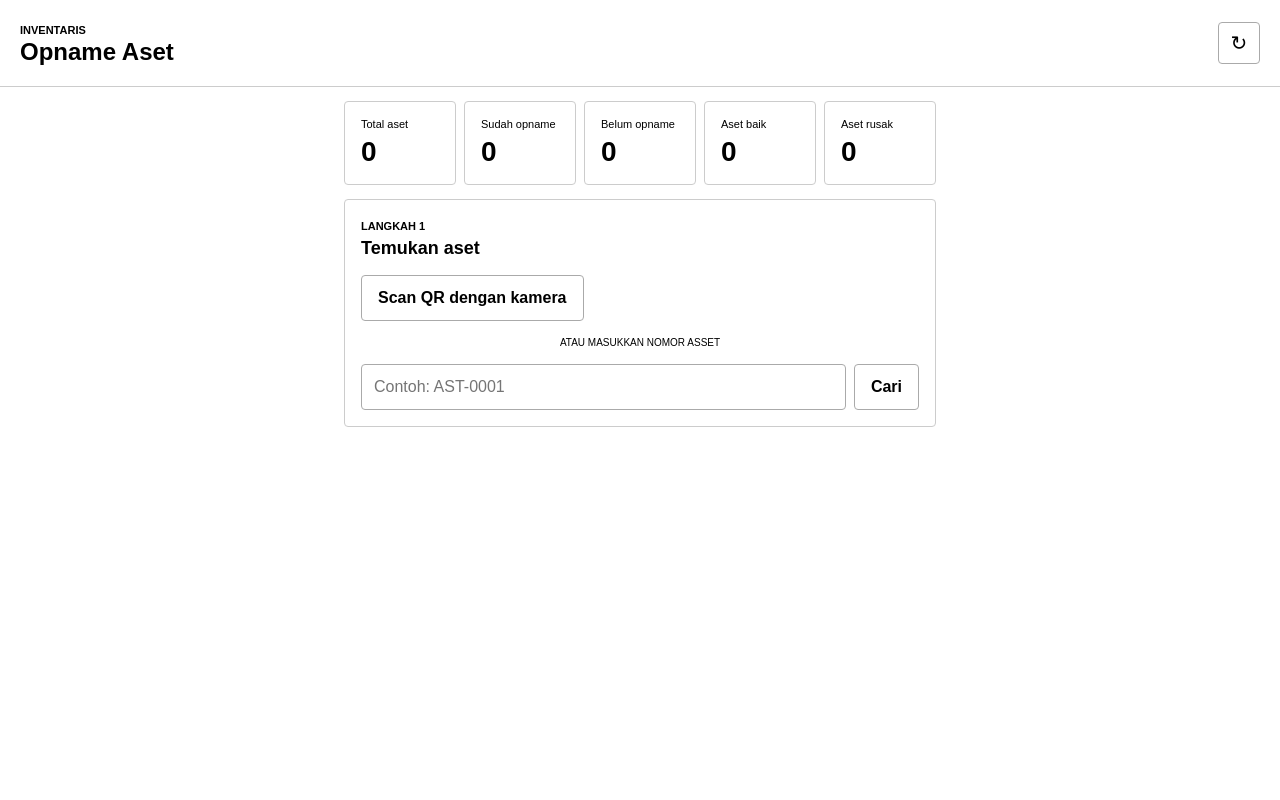
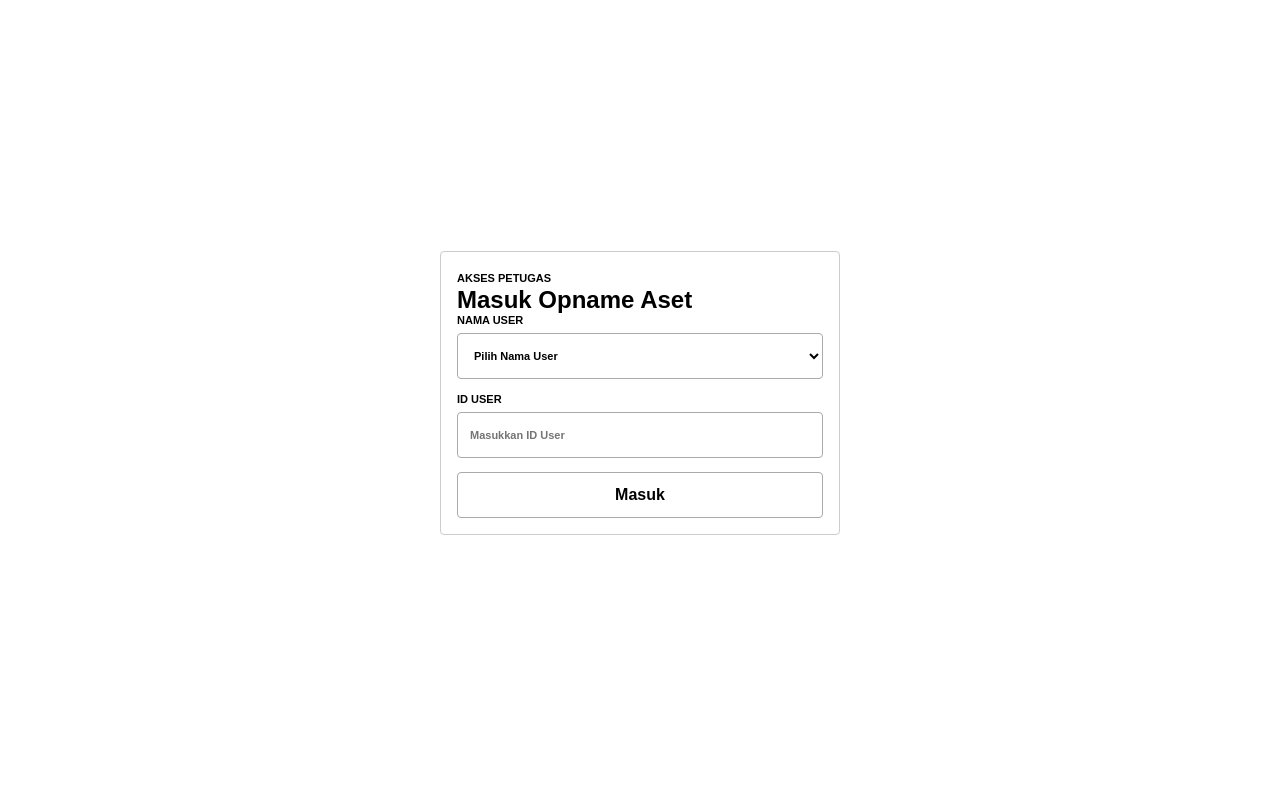
Before and after one commit to jauwsj-coder/railway-opname-aset, a Flask app: page / in a window 1280 px wide. Run offline with Flask 3, Linux system fonts and the light colour scheme; some libraries are stand-ins or nearby versions.

Commit message:
Revisi web app opname aset scanner role dashboard

```diff
--- a/app.py
+++ b/app.py
@@ -1,54 +1,31 @@
 import json
 import os
+from collections import Counter
 from datetime import datetime
 from zoneinfo import ZoneInfo
 
 import gspread
 from flask import Flask, jsonify, render_template, request
 from google.oauth2.service_account import Credentials
+from itsdangerous import BadSignature, SignatureExpired, URLSafeTimedSerializer
 
 
 app = Flask(__name__)
+MASTER_SHEET, LOG_SHEET, ROLE_SHEET, DASHBOARD_SHEET = "MASTER_ASET", "LOG_OPNAME", "ROLE", "DASHBOARD"
+TIMEZONE = os.getenv("APP_TIMEZONE", "Asia/Jakarta")
+AUTH_MAX_AGE = 12 * 60 * 60
 
-MASTER_SHEET = "MASTER_ASET"
-LOG_SHEET = "LOG_OPNAME"
-TIMEZONE = os.getenv("APP_TIMEZONE", "Asia/Jakarta")
-
-MASTER_HEADERS = [
-    "NOMOR ASSET",
-    "TYPE",
-    "NO LAYOUT",
-    "USER",
-    "OPNAME",
-    "KONDISI",
-    "LOKASI DETAIL",
-    "KONDISI TERAKHIR",
-    "STATUS TERAKHIR",
-    "TANGGAL OPNAME TERAKHIR",
-    "KETERANGAN TERAKHIR",
-]
-
-LOG_HEADERS = [
-    "TIMESTAMP",
-    "NOMOR ASSET",
-    "TYPE",
-    "NO LAYOUT",
-    "USER",
-    "KONDISI",
-    "LOKASI DETAIL",
-    "KONDISI HASIL OPNAME",
-    "STATUS",
-    "TANGGAL OPNAME",
-    "DOKUMENTASI",
-    "KETERANGAN",
-]
+MASTER_HEADERS = ["NOMOR ASSET", "TYPE", "NO LAYOUT", "USER", "OPNAME", "KONDISI", "AREA", "LOKASI DETAIL", "KONDISI TERAKHIR", "STATUS TERAKHIR", "TANGGAL OPNAME TERAKHIR", "KETERANGAN TERAKHIR"]
+LOG_HEADERS = ["TIMESTAMP", "NOMOR ASSET", "TYPE", "NO LAYOUT", "USER", "KONDISI", "LOKASI DETAIL", "AREA", "KONDISI HASIL OPNAME", "STATUS", "TANGGAL OPNAME", "DOKUMENTASI", "KETERANGAN", "NAMA PETUGAS", "ID USER", "ROLE"]
+ROLE_HEADERS = ["NAMA USER", "ID USER", "ROLE"]
+DASHBOARD_HEADERS = ["METRIK", "NILAI", "DIPERBARUI"]
+SCORE_HEADERS = ["ROLE", "JUMLAH OPNAME", "PERSENTASE"]
 
 
 class AppError(Exception):
     def __init__(self, message, status=400):
         super().__init__(message)
-        self.message = message
-        self.status = status
+        self.message, self.status = message, status
 
 
 @app.errorhandler(AppError)
@@ -72,50 +49,59 @@ def healthz():
     return jsonify({"status": "ok"})
 
 
+@app.get("/api/users")
+def users():
+    rows = get_rows(get_worksheet(ROLE_SHEET), ROLE_HEADERS)
+    names = sorted({clean(row["NAMA USER"]) for row in rows if clean(row["NAMA USER"])})
+    return jsonify({"users": names})
+
+
+@app.post("/api/login")
+def login():
+    payload = request.get_json(silent=True) or {}
+    name, user_id = clean(payload.get("name")), clean(payload.get("userId"))
+    user = find_role_user(name, user_id)
+    if not user:
+        raise AppError("Nama User atau ID User tidak sesuai.", 401)
+    identity = {"name": user["NAMA USER"], "userId": user["ID USER"], "role": user["ROLE"]}
+    return jsonify({"token": serializer().dumps(identity), "user": identity})
+
+
 @app.get("/api/dashboard")
 def dashboard():
-    rows = get_rows(get_worksheet(MASTER_SHEET), MASTER_HEADERS)
-    assets = [row for row in rows if normalize_code(row["NOMOR ASSET"])]
-    summary = {"total": len(assets), "completed": 0, "pending": 0, "good": 0, "damaged": 0}
+    require_user()
+    summary, score = build_dashboard()
+    return jsonify({"summary": summary, "scoreCard": score})
 
-    for asset in assets:
-        status = clean(asset["STATUS TERAKHIR"]).lower()
-        condition = clean(asset["KONDISI TERAKHIR"]).lower()
-        summary["completed" if status == "sudah opname" else "pending"] += 1
-        if condition == "baik":
-            summary["good"] += 1
-        elif condition == "rusak":
-            summary["damaged"] += 1
 
-    return jsonify(summary)
+@app.post("/api/dashboard/sync")
+def sync_dashboard():
+    require_user()
+    summary, score = build_dashboard()
+    write_dashboard_sheet(summary, score)
+    return jsonify({"success": True, "message": "Sheet DASHBOARD berhasil diperbarui."})
 
 
 @app.get("/api/assets/<asset_code>")
 def find_asset(asset_code):
+    require_user()
     code = normalize_code(asset_code)
     if not code:
         raise AppError("NOMOR ASSET wajib diisi.")
-
-    master_rows = get_rows(get_worksheet(MASTER_SHEET), MASTER_HEADERS)
-    asset = next((row for row in master_rows if normalize_code(row["NOMOR ASSET"]) == code), None)
+    asset = next((row for row in get_rows(get_worksheet(MASTER_SHEET), MASTER_HEADERS) if normalize_code(row["NOMOR ASSET"]) == code), None)
     if not asset:
         raise AppError(f"Aset {code} tidak ditemukan.", 404)
-
-    log_rows = get_rows(get_worksheet(LOG_SHEET), LOG_HEADERS)
-    history = [row for row in log_rows if normalize_code(row["NOMOR ASSET"]) == code]
+    history = [row for row in get_rows(get_worksheet(LOG_SHEET), LOG_HEADERS) if normalize_code(row["NOMOR ASSET"]) == code]
     history.reverse()
-
     return jsonify({"asset": serialize_asset(asset), "history": [serialize_log(row) for row in history[:5]]})
 
 
 @app.post("/api/opname")
 def submit_opname():
+    operator = require_user()
     payload = request.get_json(silent=True) or {}
-    code = normalize_code(payload.get("assetCode"))
-    condition = clean(payload.get("condition"))
-    notes = clean(payload.get("notes"))
-    documentation = clean(payload.get("documentation"))
-
+    code, condition = normalize_code(payload.get("assetCode")), clean(payload.get("condition"))
+    notes, documentation = clean(payload.get("notes")), clean(payload.get("documentation"))
     if not code:
         raise AppError("NOMOR ASSET wajib diisi.")
     if condition not in ("Baik", "Rusak"):
@@ -124,85 +110,104 @@ def submit_opname():
         raise AppError("Dokumentasi harus berupa tautan http/https.")
 
     master = get_worksheet(MASTER_SHEET)
-    master_values = master.get_all_values()
-    validate_headers(master_values, MASTER_HEADERS, MASTER_SHEET)
-    header_map = {header: index + 1 for index, header in enumerate(master_values[0])}
-
-    asset_row_number = None
-    asset = None
-    for row_number, values in enumerate(master_values[1:], start=2):
-        row = row_to_dict(master_values[0], values)
+    values = master.get_all_values()
+    validate_headers(values, MASTER_HEADERS, MASTER_SHEET)
+    header_map = {header: index + 1 for index, header in enumerate(values[0])}
+    asset_row, asset = None, None
+    for row_number, row_values in enumerate(values[1:], start=2):
+        row = row_to_dict(values[0], row_values)
         if normalize_code(row["NOMOR ASSET"]) == code:
-            asset_row_number = row_number
-            asset = row
+            asset_row, asset = row_number, row
             break
-
     if not asset:
         raise AppError(f"Aset {code} tidak ditemukan.", 404)
 
-    now = datetime.now(ZoneInfo(TIMEZONE))
-    date_value = now.strftime("%Y-%m-%d %H:%M:%S")
-    status = "Sudah Opname"
-
+    date_value, status = now_text(), "Sudah Opname"
     updates = [
-        {"range": gspread.utils.rowcol_to_a1(asset_row_number, header_map["KONDISI TERAKHIR"]), "values": [[condition]]},
-        {"range": gspread.utils.rowcol_to_a1(asset_row_number, header_map["STATUS TERAKHIR"]), "values": [[status]]},
-        {"range": gspread.utils.rowcol_to_a1(asset_row_number, header_map["TANGGAL OPNAME TERAKHIR"]), "values": [[date_value]]},
-        {"range": gspread.utils.rowcol_to_a1(asset_row_number, header_map["KETERANGAN TERAKHIR"]), "values": [[notes]]},
+        {"range": gspread.utils.rowcol_to_a1(asset_row, header_map["KONDISI TERAKHIR"]), "values": [[condition]]},
+        {"range": gspread.utils.rowcol_to_a1(asset_row, header_map["STATUS TERAKHIR"]), "values": [[status]]},
+        {"range": gspread.utils.rowcol_to_a1(asset_row, header_map["TANGGAL OPNAME TERAKHIR"]), "values": [[date_value]]},
+        {"range": gspread.utils.rowcol_to_a1(asset_row, header_map["KETERANGAN TERAKHIR"]), "values": [[notes]]},
     ]
     master.batch_update(updates, value_input_option="USER_ENTERED")
-
     log = get_worksheet(LOG_SHEET)
     validate_headers(log.get_all_values(), LOG_HEADERS, LOG_SHEET)
-    log.append_row(
-        [
-            date_value,
-            asset["NOMOR ASSET"],
-            asset["TYPE"],
-            asset["NO LAYOUT"],
-            asset["USER"],
-            asset["KONDISI"],
-            asset["LOKASI DETAIL"],
-            condition,
-            status,
-            date_value,
-            documentation,
-            notes,
-        ],
-        value_input_option="USER_ENTERED",
-    )
-    return jsonify({"success": True, "message": "Opname aset berhasil disimpan."})
+    log.append_row([date_value, asset["NOMOR ASSET"], asset["TYPE"], asset["NO LAYOUT"], asset["USER"], asset["KONDISI"], asset["LOKASI DETAIL"], asset["AREA"], condition, status, date_value, documentation, notes, operator["name"], operator["userId"], operator["role"]], value_input_option="USER_ENTERED")
+    summary, score = build_dashboard()
+    write_dashboard_sheet(summary, score)
+    return jsonify({"success": True, "message": "Opname aset berhasil disimpan.", "summary": summary, "scoreCard": score})
 
 
 @app.post("/api/setup")
 def setup_sheets():
-    expected_token = os.getenv("SETUP_TOKEN", "")
-    supplied_token = request.headers.get("X-Setup-Token", "")
-    if not expected_token or supplied_token != expected_token:
+    if request.headers.get("X-Setup-Token", "") != os.getenv("SETUP_TOKEN", "") or not os.getenv("SETUP_TOKEN"):
         raise AppError("Setup token tidak valid.", 403)
+    spreadsheet = get_spreadsheet()
+    for name, headers in ((MASTER_SHEET, MASTER_HEADERS), (LOG_SHEET, LOG_HEADERS), (ROLE_SHEET, ROLE_HEADERS), (DASHBOARD_SHEET, DASHBOARD_HEADERS)):
+        ensure_worksheet(spreadsheet, name, headers)
+    return jsonify({"success": True, "message": "Semua sheet berhasil disiapkan."})
 
-    spreadsheet = get_spreadsheet()
-    ensure_worksheet(spreadsheet, MASTER_SHEET, MASTER_HEADERS)
-    ensure_worksheet(spreadsheet, LOG_SHEET, LOG_HEADERS)
-    return jsonify({"success": True, "message": "Header Google Sheets berhasil disiapkan."})
+
+def serializer():
+    secret = os.getenv("APP_SECRET_KEY", "").strip()
+    if not secret:
+        raise AppError("APP_SECRET_KEY belum dikonfigurasi.", 503)
+    return URLSafeTimedSerializer(secret, salt="opname-user")
+
+
+def require_user():
+    header = request.headers.get("Authorization", "")
+    if not header.startswith("Bearer "):
+        raise AppError("Silakan masuk terlebih dahulu.", 401)
+    try:
+        identity = serializer().loads(header[7:], max_age=AUTH_MAX_AGE)
+    except (BadSignature, SignatureExpired) as exc:
+        raise AppError("Sesi sudah tidak valid. Silakan masuk kembali.", 401) from exc
+    if not find_role_user(identity.get("name"), identity.get("userId")):
+        raise AppError("User tidak lagi terdaftar pada sheet ROLE.", 401)
+    return identity
+
+
+def find_role_user(name, user_id):
+    normalized_name, normalized_id = clean(name).casefold(), clean(user_id).casefold()
+    return next((row for row in get_rows(get_worksheet(ROLE_SHEET), ROLE_HEADERS) if clean(row["NAMA USER"]).casefold() == normalized_name and clean(row["ID USER"]).casefold() == normalized_id), None)
+
+
+def build_dashboard():
+    assets = [row for row in get_rows(get_worksheet(MASTER_SHEET), MASTER_HEADERS) if normalize_code(row["NOMOR ASSET"])]
+    summary = {"total": len(assets), "completed": 0, "pending": 0, "good": 0, "damaged": 0}
+    for asset in assets:
+        summary["completed" if clean(asset["STATUS TERAKHIR"]).lower() == "sudah opname" else "pending"] += 1
+        condition = clean(asset["KONDISI TERAKHIR"]).lower()
+        if condition == "baik": summary["good"] += 1
+        elif condition == "rusak": summary["damaged"] += 1
+    logs = get_rows(get_worksheet(LOG_SHEET), LOG_HEADERS)
+    counts = Counter(clean(row["ROLE"]) or "TANPA ROLE" for row in logs if clean(row["STATUS"]).lower() == "sudah opname")
+    total_logs = sum(counts.values())
+    score = [{"role": role, "count": count, "percentage": round(count * 100 / total_logs, 2) if total_logs else 0} for role, count in counts.most_common()]
+    return summary, score
+
+
+def write_dashboard_sheet(summary, score):
+    sheet = get_worksheet(DASHBOARD_SHEET)
+    updated = now_text()
+    values = [DASHBOARD_HEADERS, ["TOTAL ASSET", summary["total"], updated], ["SUDAH OPNAME", summary["completed"], updated], ["BELUM OPNAME", summary["pending"], updated], ["ASSET BAIK", summary["good"], updated], ["ASSET RUSAK", summary["damaged"], updated], [], SCORE_HEADERS]
+    values.extend([[item["role"], item["count"], item["percentage"] / 100] for item in score])
+    sheet.clear()
+    sheet.update(values, "A1", value_input_option="USER_ENTERED")
+    if score:
+        sheet.format(f"C9:C{8 + len(score)}", {"numberFormat": {"type": "PERCENT", "pattern": "0.00%"}})
 
 
 def get_spreadsheet():
-    spreadsheet_id = os.getenv("GOOGLE_SHEET_ID", "").strip()
-    credentials_json = os.getenv("GOOGLE_SERVICE_ACCOUNT_JSON", "").strip()
+    spreadsheet_id, credentials_json = os.getenv("GOOGLE_SHEET_ID", "").strip(), os.getenv("GOOGLE_SERVICE_ACCOUNT_JSON", "").strip()
     if not spreadsheet_id or not credentials_json:
         raise AppError("Konfigurasi Google Sheets belum lengkap.", 503)
-
     try:
-        service_account_info = json.loads(credentials_json)
+        info = json.loads(credentials_json)
     except json.JSONDecodeError as exc:
         raise AppError("GOOGLE_SERVICE_ACCOUNT_JSON bukan JSON yang valid.", 503) from exc
-
-    scopes = [
-        "https://www.googleapis.com/auth/spreadsheets",
-        "https://www.googleapis.com/auth/drive",
-    ]
-    credentials = Credentials.from_service_account_info(service_account_info, scopes=scopes)
+    credentials = Credentials.from_service_account_info(info, scopes=["https://www.googleapis.com/auth/spreadsheets", "https://www.googleapis.com/auth/drive"])
     return gspread.authorize(credentials).open_by_key(spreadsheet_id)
 
 
@@ -238,35 +243,19 @@ def validate_headers(values, expected_headers, sheet_name):
 
 
 def row_to_dict(headers, values):
-    padded = values + [""] * (len(headers) - len(values))
-    return dict(zip(headers, padded))
+    return dict(zip(headers, values + [""] * (len(headers) - len(values))))
 
 
 def serialize_asset(row):
-    return {
-        "assetCode": clean(row["NOMOR ASSET"]),
-        "type": clean(row["TYPE"]),
-        "layoutNumber": clean(row["NO LAYOUT"]),
-        "user": clean(row["USER"]),
-        "opname": clean(row["OPNAME"]),
-        "masterCondition": clean(row["KONDISI"]),
-        "detailLocation": clean(row["LOKASI DETAIL"]),
-        "lastCondition": clean(row["KONDISI TERAKHIR"]),
-        "lastStatus": clean(row["STATUS TERAKHIR"]),
-        "lastDate": clean(row["TANGGAL OPNAME TERAKHIR"]) or "-",
-        "lastNotes": clean(row["KETERANGAN TERAKHIR"]),
-    }
+    return {"assetCode": clean(row["NOMOR ASSET"]), "type": clean(row["TYPE"]), "layoutNumber": clean(row["NO LAYOUT"]), "user": clean(row["USER"]), "opname": clean(row["OPNAME"]), "masterCondition": clean(row["KONDISI"]), "area": clean(row["AREA"]), "detailLocation": clean(row["LOKASI DETAIL"]), "lastCondition": clean(row["KONDISI TERAKHIR"]), "lastStatus": clean(row["STATUS TERAKHIR"]), "lastDate": clean(row["TANGGAL OPNAME TERAKHIR"]) or "-", "lastNotes": clean(row["KETERANGAN TERAKHIR"])}
 
 
 def serialize_log(row):
-    return {
-        "timestamp": clean(row["TIMESTAMP"]) or "-",
-        "condition": clean(row["KONDISI HASIL OPNAME"]),
-        "status": clean(row["STATUS"]),
-        "opnameDate": clean(row["TANGGAL OPNAME"]) or "-",
-        "documentation": clean(row["DOKUMENTASI"]),
-        "notes": clean(row["KETERANGAN"]),
-    }
+    return {"timestamp": clean(row["TIMESTAMP"]) or "-", "condition": clean(row["KONDISI HASIL OPNAME"]), "status": clean(row["STATUS"]), "opnameDate": clean(row["TANGGAL OPNAME"]) or "-", "documentation": clean(row["DOKUMENTASI"]), "notes": clean(row["KETERANGAN"]), "operator": clean(row["NAMA PETUGAS"]), "role": clean(row["ROLE"])}
+
+
+def now_text():
+    return datetime.now(ZoneInfo(TIMEZONE)).strftime("%Y-%m-%d %H:%M:%S")
 
 
 def normalize_code(value):
--- a/templates/index.html
+++ b/templates/index.html
@@ -1,75 +1,14 @@
-<!DOCTYPE html>
-<html lang="id">
-<head>
-  <meta charset="UTF-8">
-  <meta name="viewport" content="width=device-width, initial-scale=1, viewport-fit=cover">
-  <title>Opname Aset</title>
-  <link rel="stylesheet" href="/static/style.css">
-  <script src="https://unpkg.com/html5-qrcode@2.3.8/html5-qrcode.min.js"></script>
-</head>
+<!DOCTYPE html><html lang="id"><head><meta charset="UTF-8"><meta name="viewport" content="width=device-width,initial-scale=1,viewport-fit=cover"><title>Opname Aset</title><link rel="stylesheet" href="/static/style.css"><script src="https://cdn.jsdelivr.net/npm/html5-qrcode@2.3.8/html5-qrcode.min.js"></script></head>
 <body>
-  <header>
-    <div><small>INVENTARIS</small><h1>Opname Aset</h1></div>
-    <button id="refreshButton" class="square-button" aria-label="Perbarui">↻</button>
-  </header>
-
-  <main>
-    <section class="dashboard">
-      <article><span>Total aset</span><strong id="totalMetric">0</strong></article>
-      <article><span>Sudah opname</span><strong id="completedMetric">0</strong></article>
-      <article><span>Belum opname</span><strong id="pendingMetric">0</strong></article>
-      <article><span>Aset baik</span><strong id="goodMetric">0</strong></article>
-      <article><span>Aset rusak</span><strong id="damagedMetric">0</strong></article>
-    </section>
-
-    <section class="card">
-      <small>LANGKAH 1</small><h2>Temukan aset</h2>
-      <div id="reader" class="reader hidden"></div>
-      <button id="scanButton" class="button">Scan QR dengan kamera</button>
-      <p class="separator">ATAU MASUKKAN NOMOR ASSET</p>
-      <form id="searchForm" class="search-row">
-        <input id="assetCodeInput" placeholder="Contoh: AST-0001" autocomplete="off" autocapitalize="characters">
-        <button class="button" type="submit">Cari</button>
-      </form>
-    </section>
-
-    <section id="assetSection" class="hidden">
-      <article class="card">
-        <div class="heading-row"><div><small>DETAIL ASSET</small><h2 id="assetType">-</h2></div><b id="assetCode">-</b></div>
-        <dl>
-          <div><dt>NO LAYOUT</dt><dd id="assetLayout">-</dd></div>
-          <div><dt>USER</dt><dd id="assetUser">-</dd></div>
-          <div><dt>OPNAME</dt><dd id="assetOpname">-</dd></div>
-          <div><dt>KONDISI</dt><dd id="assetMasterCondition">-</dd></div>
-          <div class="wide"><dt>LOKASI DETAIL</dt><dd id="assetDetailLocation">-</dd></div>
-          <div><dt>KONDISI TERAKHIR</dt><dd id="assetCondition">-</dd></div>
-          <div><dt>STATUS TERAKHIR</dt><dd id="assetStatus">-</dd></div>
-          <div class="wide"><dt>TANGGAL OPNAME TERAKHIR</dt><dd id="assetLastDate">-</dd></div>
-          <div class="wide"><dt>KETERANGAN TERAKHIR</dt><dd id="assetLastNotes">-</dd></div>
-        </dl>
-      </article>
-
-      <article class="card">
-        <small>LANGKAH 2</small><h2>Update opname</h2>
-        <form id="opnameForm">
-          <fieldset><legend>KONDISI HASIL OPNAME</legend>
-            <div class="choice-row">
-              <label><input type="radio" name="condition" value="Baik" required><span>Baik</span></label>
-              <label><input type="radio" name="condition" value="Rusak" required><span>Rusak</span></label>
-            </div>
-          </fieldset>
-          <label class="field">DOKUMENTASI<input name="documentation" type="url" placeholder="Tautan foto/dokumen (opsional)"></label>
-          <label class="field">KETERANGAN<textarea name="notes" rows="3" placeholder="Catatan opname"></textarea></label>
-          <button class="button full" type="submit">Simpan opname</button>
-        </form>
-      </article>
-
-      <article class="card"><small>RIWAYAT</small><h2>Opname terakhir</h2><div id="historyList"></div></article>
-    </section>
-  </main>
-
-  <div id="loading" class="overlay hidden"><div class="spinner"></div><span>Memuat...</span></div>
-  <div id="toast" class="toast hidden"></div>
-  <script src="/static/app.js"></script>
-</body>
-</html>
+<section id="loginScreen" class="login-screen"><form id="loginForm" class="card login-card"><small>AKSES PETUGAS</small><h1>Masuk Opname Aset</h1><label class="field">NAMA USER<select id="userSelect" required><option value="">Pilih Nama User</option></select></label><label class="field">ID USER<input id="userIdInput" required autocomplete="off" placeholder="Masukkan ID User"></label><button class="button full" type="submit">Masuk</button></form></section>
+<div id="appScreen" class="hidden"><header><div><small>INVENTARIS</small><h1>Opname Aset</h1><span id="currentUser"></span></div><button id="logoutButton" class="square-button">Keluar</button></header>
+<nav><button data-view="opnameView" class="active">Opname</button><button data-view="scoreView">Score Card</button></nav>
+<main>
+<section id="opnameView">
+<section class="dashboard"><article><span>Total aset</span><strong id="totalMetric">0</strong></article><article><span>Sudah opname</span><strong id="completedMetric">0</strong></article><article><span>Belum opname</span><strong id="pendingMetric">0</strong></article><article><span>Aset baik</span><strong id="goodMetric">0</strong></article><article><span>Aset rusak</span><strong id="damagedMetric">0</strong></article></section>
+<section class="card"><small>LANGKAH 1</small><h2>Temukan aset</h2><div id="reader" class="reader hidden"></div><p id="cameraMessage" class="helper"></p><button id="scanButton" class="button full">Scan QR dengan kamera</button><p class="separator">ATAU MASUKKAN NOMOR ASSET</p><form id="searchForm" class="search-row"><input id="assetCodeInput" placeholder="Contoh: AST-0001" autocomplete="off" autocapitalize="characters"><button class="button" type="submit">Cari</button></form></section>
+<section id="assetSection" class="hidden"><article class="card"><div class="heading-row"><div><small>DETAIL ASSET</small><h2 id="assetType">-</h2></div><b id="assetCode">-</b></div><dl><div><dt>NO LAYOUT</dt><dd id="assetLayout">-</dd></div><div><dt>USER</dt><dd id="assetUser">-</dd></div><div><dt>OPNAME</dt><dd id="assetOpname">-</dd></div><div><dt>KONDISI</dt><dd id="assetMasterCondition">-</dd></div><div><dt>AREA</dt><dd id="assetArea">-</dd></div><div class="wide"><dt>LOKASI DETAIL</dt><dd id="assetDetailLocation">-</dd></div><div><dt>KONDISI TERAKHIR</dt><dd id="assetCondition">-</dd></div><div><dt>STATUS TERAKHIR</dt><dd id="assetStatus">-</dd></div><div class="wide"><dt>TANGGAL OPNAME TERAKHIR</dt><dd id="assetLastDate">-</dd></div><div class="wide"><dt>KETERANGAN TERAKHIR</dt><dd id="assetLastNotes">-</dd></div></dl></article>
+<article class="card"><small>LANGKAH 2</small><h2>Update opname</h2><form id="opnameForm"><fieldset><legend>KONDISI HASIL OPNAME</legend><div class="choice-row"><label><input type="radio" name="condition" value="Baik" required><span>Baik</span></label><label><input type="radio" name="condition" value="Rusak" required><span>Rusak</span></label></div></fieldset><label class="field">DOKUMENTASI<input name="documentation" type="url" placeholder="Tautan foto/dokumen (opsional)"></label><label class="field">KETERANGAN<textarea name="notes" rows="3"></textarea></label><button class="button full" type="submit">Simpan opname</button></form></article>
+<article class="card"><small>RIWAYAT</small><h2>Opname terakhir</h2><div id="historyList"></div></article></section></section>
+<section id="scoreView" class="hidden"><section class="card"><div class="heading-row"><div><small>DASHBOARD</small><h2>Score Card per Role</h2></div><button id="syncButton" class="button">Sync Sheet</button></div><p class="helper">Persentase dihitung dari jumlah log opname yang dilakukan setiap role.</p><div id="scoreList" class="score-list"></div></section></section>
+</main></div><div id="loading" class="overlay hidden"><div class="spinner"></div><span>Memuat...</span></div><div id="toast" class="toast hidden"></div><script src="/static/app.js"></script></body></html>
```
Also changed, not shown: static/style.css (+1 -1 lines), tests/test_app.py (+29 -27 lines), README.md, static/app.js, 1 other file.
